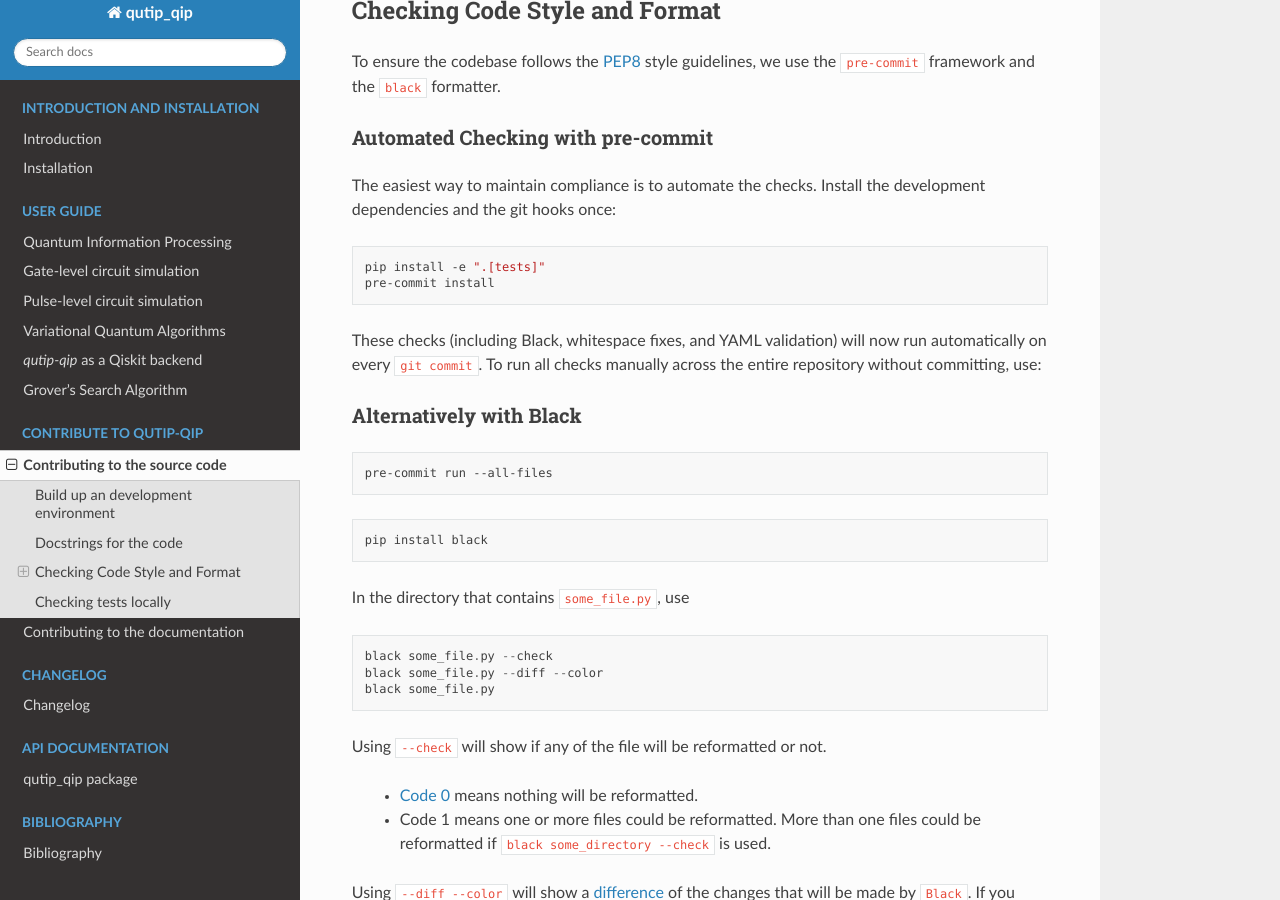
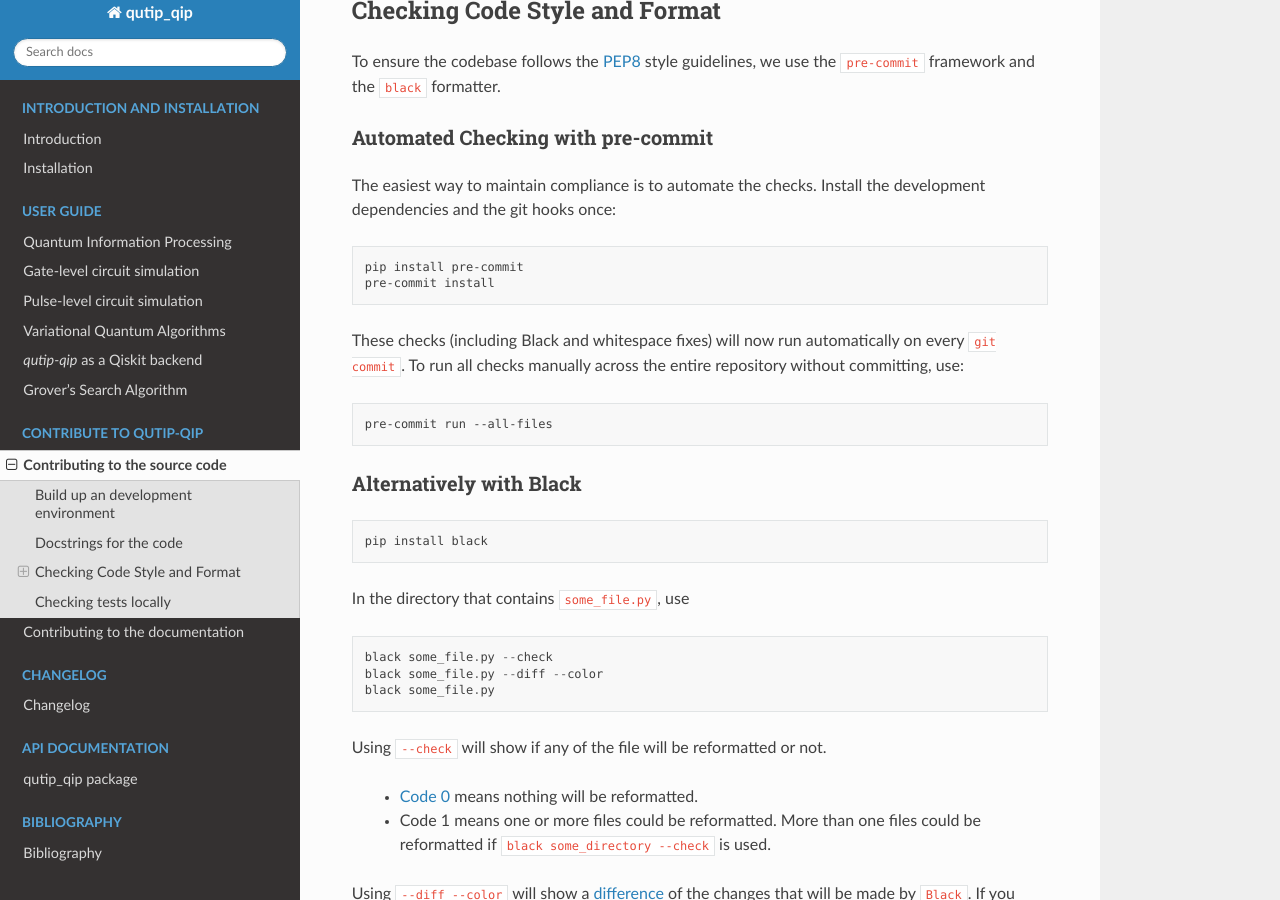
Before and after one commit to qutip/qutip-qip, a Sphinx documentation site: the page built from doc/source/contribution-code.rst, in a window 1280 px wide and 900 px high, scrolled down 539 px. Built offline with Sphinx 7.4.7 and the Read the Docs theme 3.1.0, drawn with Linux system fonts in a browser that asks for light colours; pages that are not in the unit, such as notebooks, are missing from menus.

Commit message:
Fix pre-commit-config.yaml

```diff
--- a/doc/source/contribution-code.rst
+++ b/doc/source/contribution-code.rst
@@ -36,20 +36,20 @@ development dependencies and the git hooks once:
 
 .. code-block:: bash
 
-  pip install -e ".[tests]"
+  pip install pre-commit
   pre-commit install
 
-These checks (including Black, whitespace fixes, and YAML validation) will now
+These checks (including Black and whitespace fixes) will now
 run automatically on every ``git commit``. To run all checks manually across the
 entire repository without committing, use:
 
-Alternatively with Black
-----------------------------------
 .. code-block:: bash
 
   pre-commit run --all-files
 
-.. code-block::
+Alternatively with Black
+------------------------
+.. code-block:: bash
 
   pip install black
 
--- a/pyproject.toml
+++ b/pyproject.toml
@@ -75,6 +75,7 @@ qutip_qip = "qutip_qip.family"
 [dependency-groups]
 lint = [
     "black==26.1.0",
+    "pre-commit",
 ]
 test = [
     "pytest>=5.2",
```
Also changed, not shown: .pre-commit-config.yaml.
